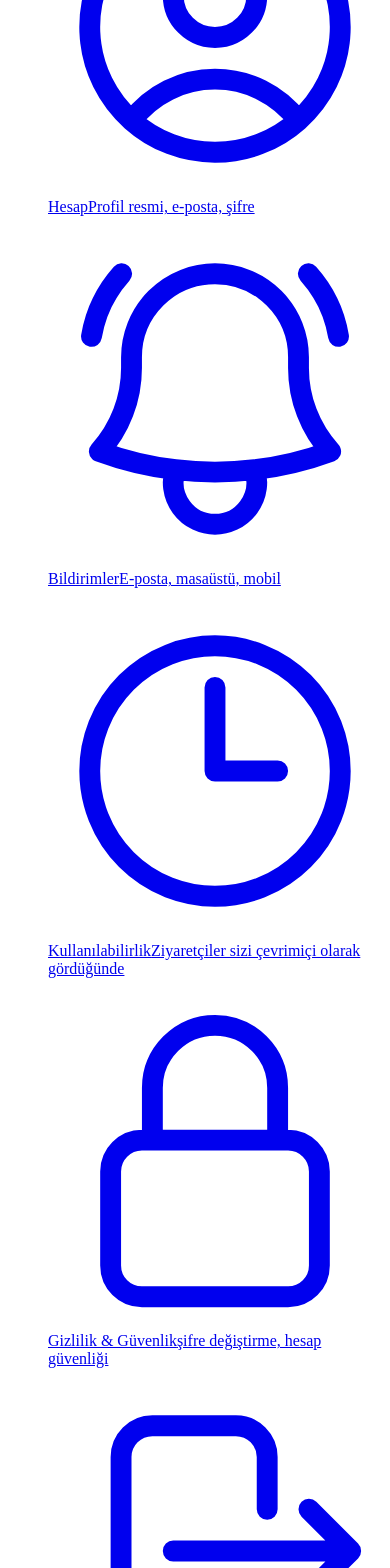
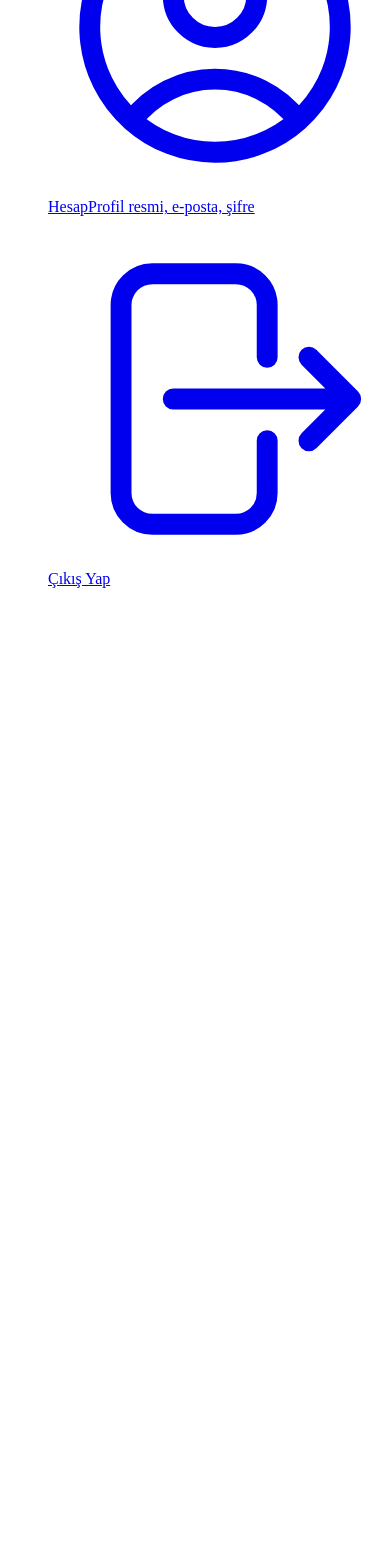
Before and after one commit to BTBS-Chatify/BTBS_Grup_16-Chatify-, a Next.js app in the folder client/: page /settings/page in a window 390 px wide. Shown: the part 4021-5589 px from the top of the page. After the commit the page ends 4625 px from the top, so only its background shows below. Built offline with nearby package versions, Linux system fonts and the light colour scheme.

Commit message:
settings updated

```diff
--- a/client/src/components/SettingNavigation.js
+++ b/client/src/components/SettingNavigation.js
@@ -28,54 +28,6 @@ export default function SettingsNavigation() {
           </ul>
         </div>
       </Link>
-      <Link href="/settings/notifications" className="flex flex-col">
-      <div class="sm:flex">
-            <ul class="menu w-full">
-              <div className="shadow-sm hover:shadow-md hover:bg-gray-200 flex">
-                  <span className="p-2">
-                    <BellAlertIcon class="p-2 h-12 w-12 text-yellow-500" />
-                  </span>
-                  <span className="flex flex-col p-2">
-                    <span className="font-semibold">Bildirimler</span>
-                    <span className="text-gray-400 text-xs">E-posta, masaüstü, mobil</span>
-                  </span>
-              </div>
-            </ul>
-          </div>
-      </Link>
-      <Link href="/settings/availability" className="flex flex-col">
-        <div class="md:flex">
-          <ul class="menu w-full">
-            <div className="shadow-sm hover:shadow-md hover:bg-gray-200 flex">
-              <span className="p-2">
-                <ClockIcon class="p-2 h-12 w-12 text-purple-500" />
-              </span>
-              <span className="flex flex-col p-2">
-                <span className="font-semibold">Kullanılabilirlik</span>
-                <span className="text-gray-400 text-xs">Ziyaretçiler sizi çevrimiçi olarak gördüğünde</span>
-              </span>
-
-            </div>
-          </ul>
-        </div>
-      </Link>
-      <div className="flex flex-col ">
-        <div class="md:flex">
-          <ul class="menu w-full">
-            <div className="shadow-sm hover:shadow-md hover:bg-gray-200">
-              <a href="#" className="flex">
-                <span className="p-2">
-                  <LockClosedIcon class="p-2 h-12 w-12 text-green-500" />
-                </span>
-                <span className="flex flex-col p-2">
-                  <span className="font-semibold">Gizlilik & Güvenlik</span>
-                  <span className="text-gray-400 text-xs">şifre değiştirme, hesap güvenliği</span>
-                </span>
-              </a>
-            </div>
-          </ul>
-        </div>
-      </div>
       <Link href="/logout" className="flex flex-col">
       <div class="sm:flex item">
           <ul class="menu w-full">
```
Also changed, not shown: client/src/app/settings/page.js (+0 -71 lines).
